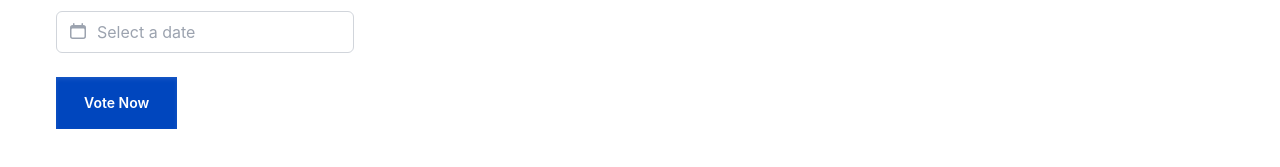
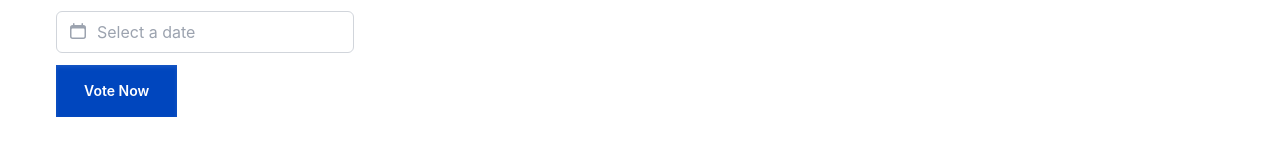
Before and after one commit to oviematthew/bestinuniform980, a React (Vite) app: page / in a window 1280 px wide. Shown: the part 595-762 px from the top of the page. Built offline with nearby package versions, Linux system fonts and the light colour scheme; no server answers; the database is empty.

Commit message:
added add employee and remove eomployee functions

```diff
--- a/src/components/ButtonItem.jsx
+++ b/src/components/ButtonItem.jsx
@@ -3,7 +3,7 @@ import { Button } from "@headlessui/react";
 
 export default function ButtonItem({ buttonText, onClick }) {
   return (
-    <div class="mt-6">
+    <div className="mt-3">
       <Button
         aria-label="Vote Now"
         type="submit"
```
